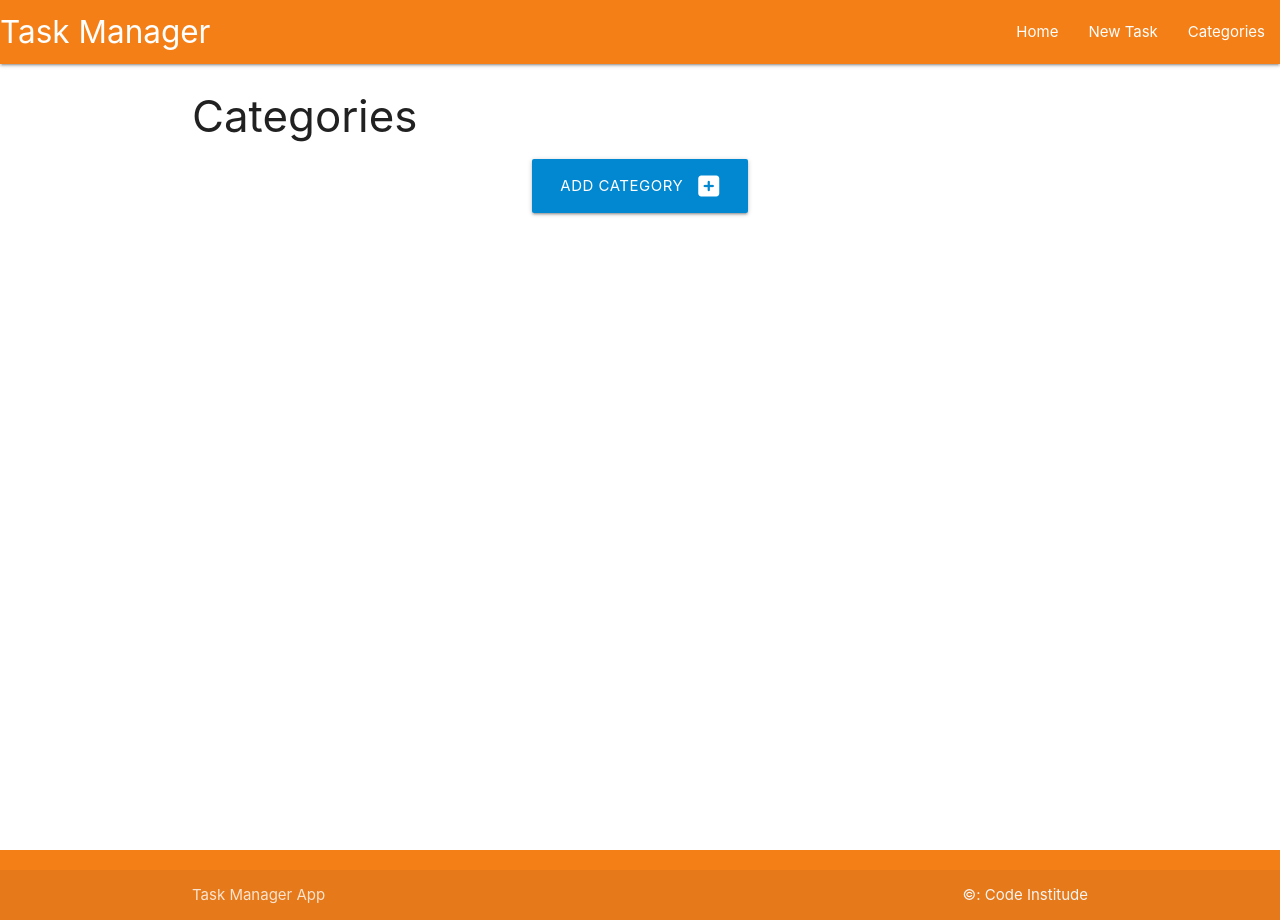
After one commit to DonnavanStaddon/TaskManagerApp, a Flask app: page /categories in a window 1280 px wide. The commit adds this page. Run offline with Flask 3, Linux system fonts and the light colour scheme.

Commit message:
Adding Categories And Data Submit to DB

```diff
--- a/taskmanager/routes.py
+++ b/taskmanager/routes.py
@@ -1,4 +1,4 @@
-from flask import render_template
+from flask import render_template, request, redirect, url_for
 from taskmanager import app, db
 from taskmanager.models import Category, Task
 
@@ -6,3 +6,17 @@ from taskmanager.models import Category, Task
 @app.route("/")
 def home():
     return render_template("tasks.html")
+
+
+@app.route("/categories")
+def categories():
+    return render_template("categories.html")
+
+@app.route("/add_category", methods=["GET", "POST"])
+def add_category():
+    if request.method == "POST":
+        category = Category(category_name=request.form.get("category_name"))
+        db.session.add(category)
+        db.session.commit()
+        return redirect(url_for("categories"))
+    return render_template("add_category.html")
--- a/taskmanager/templates/base.html
+++ b/taskmanager/templates/base.html
@@ -19,7 +19,7 @@
               <ul class="right hide-on-med-and-down">
                 <li><a href="{{ url_for('home') }}">Home</a></li>
                 <li><a href="">New Task</a></li>
-                <li><a href="">Categories</a></li>
+                <li><a href="{{ url_for('categories') }}">Categories</a></li>
               </ul>
             </div>
           </nav>
@@ -27,7 +27,7 @@
           <ul class="sidenav" id="mobile-demo">
             <li><a href="{{ url_for('home') }}">Home</a></li>
             <li><a href="">New Task</a></li>
-                <li><a href="">Categories</a></li>
+                <li><a href="{{ url_for('categories') }}">Categories</a></li>
           </ul>
     </header>
 
--- /dev/null
+++ b/taskmanager/templates/categories.html
@@ -0,0 +1,15 @@
+{% extends "base.html" %}
+{% block content %}
+
+<h3 blue-grey darken-3 center-align>Categories</h3>
+
+<div class="row">
+    <div class="col s12 center-align">
+        <a href="{{ url_for('add_category') }}" class="btn-large light-blue darken-2">
+            Add Category <i class="fas fa-plus-square right"></i>
+        </a>
+
+    </div>
+</div>
+
+{% endblock %}
--- a/taskmanager/templates/tasks.html
+++ b/taskmanager/templates/tasks.html
@@ -1,6 +1,6 @@
 {% extends "base.html" %}
 {% block content %}
 
-<h3 blue-grey darken-3>Tasks</h3>
+<h3 blue-grey darken-3 center-align>Tasks</h3>
 
 {% endblock %}
```
Also changed, not shown: taskmanager/templates/add_category.html (added, +27 -0 lines).
